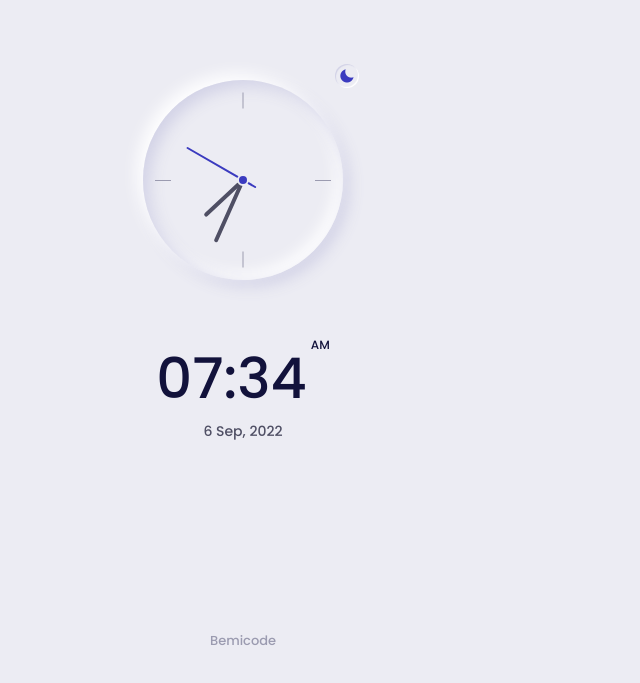
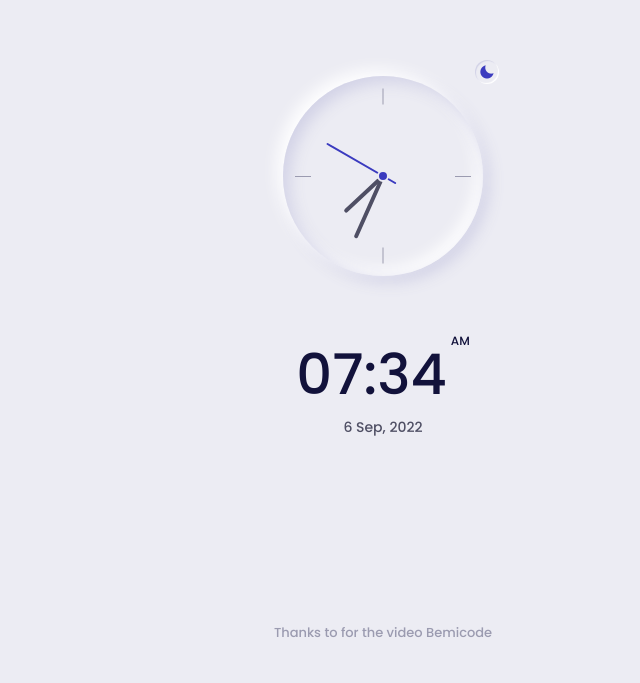
Before and after one commit to muharromi42/responsiveClock, a plain HTML site: page index.html in a window 1280 px wide. Shown: the part 109-792 px from the top of the page, without its empty margins (257-897 px from the left). Drawn offline with nearby package versions, Linux system fonts and the light colour scheme.

Commit message:
menambahkan media queries

```diff
--- a/assets/css/style.css
+++ b/assets/css/style.css
@@ -268,3 +268,16 @@ a{
     font-size: var(--small-font-size);
     font-weight: var(--font-medium);
 }
+
+/* media queries */
+/* for large devices */
+@media screen and (min-width: 968px){
+    .container{
+        margin-left: auto;
+        margin-right: auto;
+    }
+
+    .clock__logo{
+        margin-bottom: 3rem;
+    }
+}
--- a/index.html
+++ b/index.html
@@ -50,7 +50,7 @@
                 </div>
             </div>
 
-            <a href="https://www.youtube.com/watch?v=H4-lcB3dr-Q&t=327s" target="_blank" class="clock__logo">Bemicode</a>
+            <a href="https://www.youtube.com/watch?v=H4-lcB3dr-Q&t=327s" target="_blank" class="clock__logo">Thanks to for the video Bemicode</a>
         </div>
     </section>
     <!-- js -->
```
